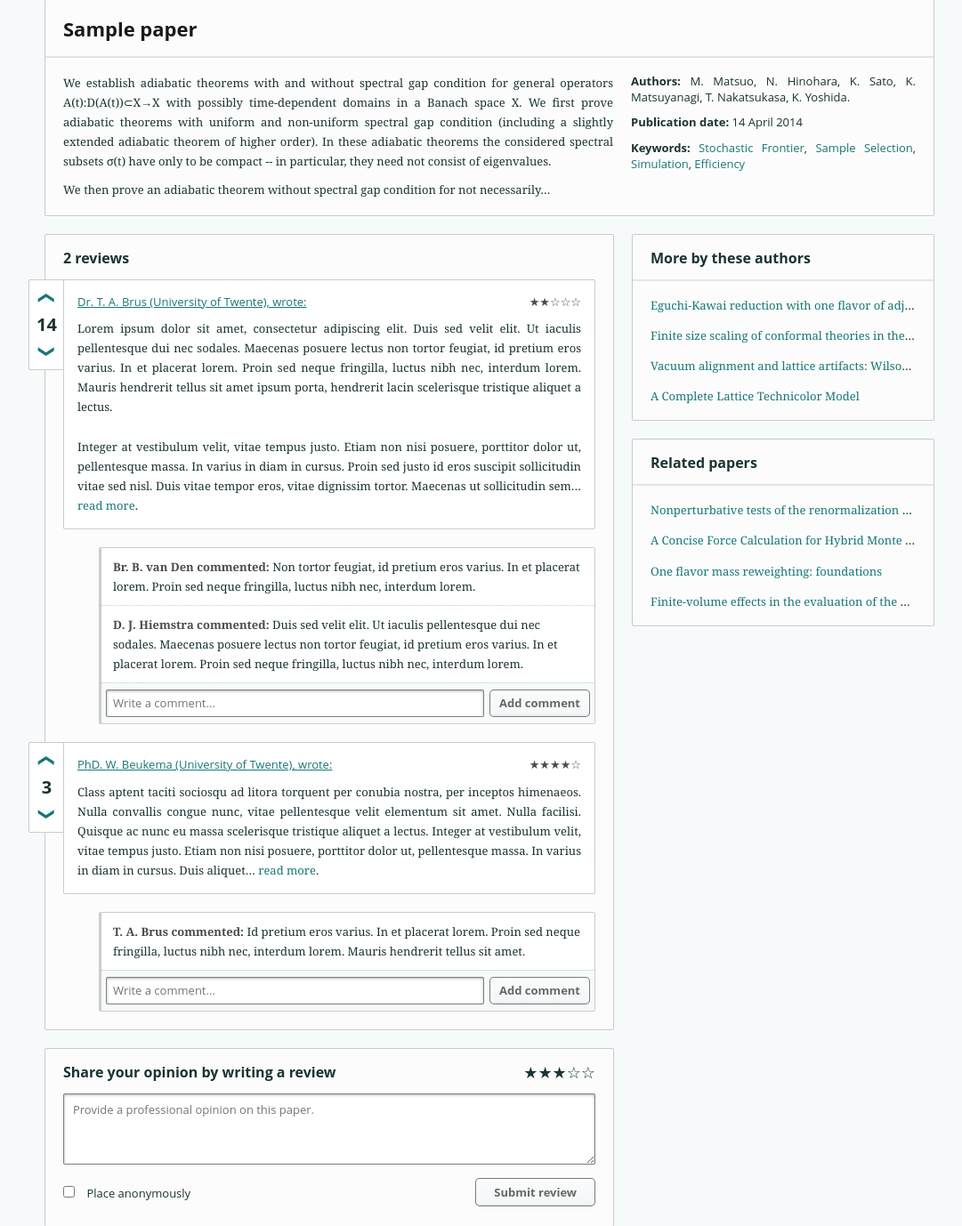
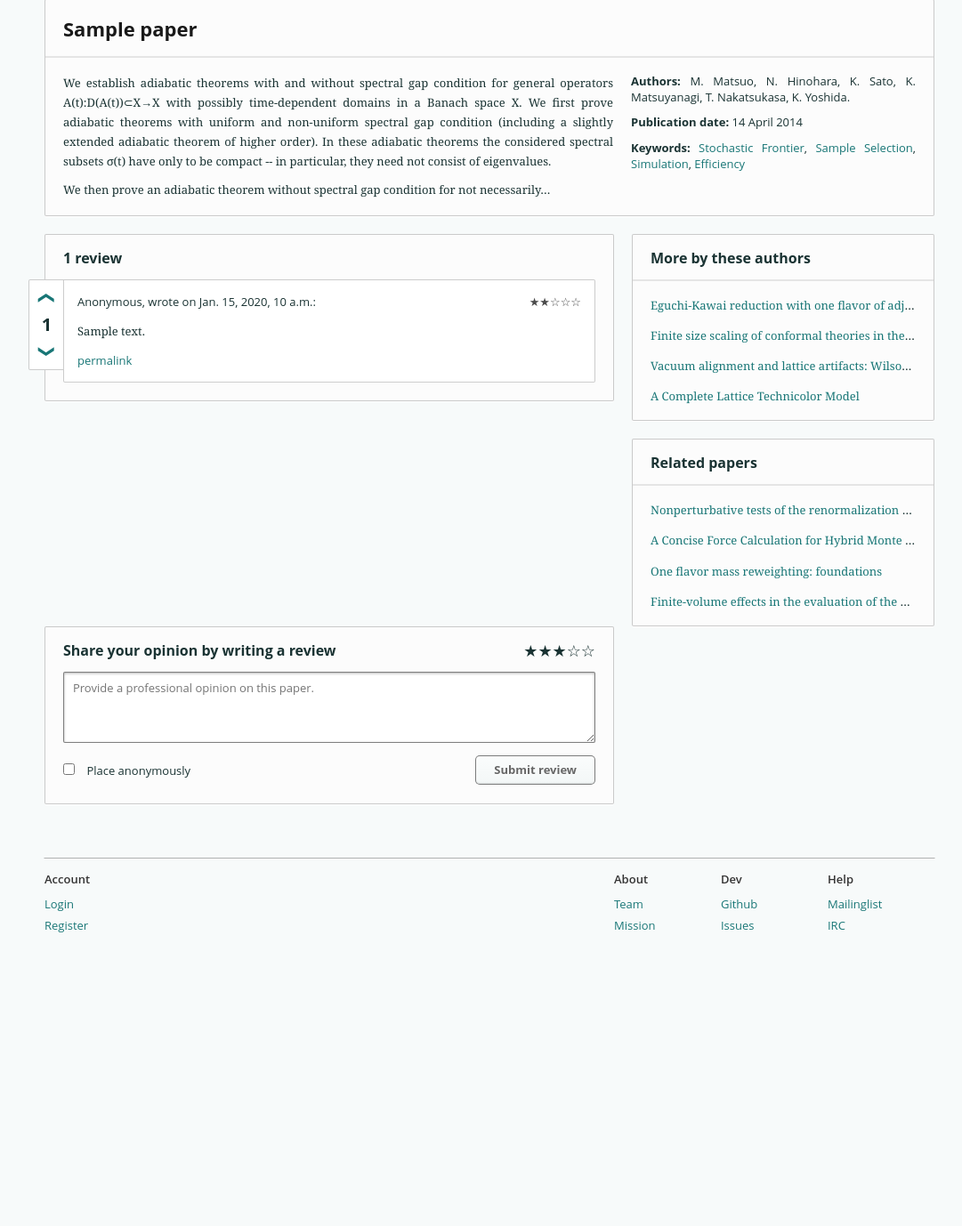
Before and after one commit to open-review/open-review, a Django app: page /papers/1/ in a window 1280 px wide. Shown: the part 92-1470 px from the top of the page at 89% size, without its empty margins (90-1171 px from the left). After the commit the page ends 1140 px from the top, so only its background shows below. Run offline with Django 3.2, Linux system fonts and the light colour scheme; data comes from the database, SQL or seed files in the repository; tables that the repository leaves empty hold one stand-in row (values such as "Sample post"); parts of the project's set-up code (start-up, migrations or seed data) failed here and were passed over; some libraries are stand-ins or nearby versions.

Commit message:
Restored voting, number of reviews and review text functionality

```diff
--- a/openreview/apps/accounts/templates/accounts/settings.html
+++ b/openreview/apps/accounts/templates/accounts/settings.html
@@ -1,6 +1,4 @@
 {% extends "base.html" %}
-
-{% load voting %}
 
 {% block css %}
     <link rel="stylesheet" href="{{ STATIC_URL }}accounts/settings.css" />
@@ -32,7 +30,7 @@
             <li>
                 <a href="{% url 'review' review.paper.id review.id %}" title="{{ review.timestamp }}, {{ review.poster }}">
                     <span class="number-of-votes">
-                        {{ review|format_votes }}
+                        {{ review.n_votes }}
                     </span>
                     {{ review.paper.title }}
                 </a>
--- a/openreview/apps/main/models/review.py
+++ b/openreview/apps/main/models/review.py
@@ -110,9 +110,13 @@ class Review(models.Model):
         return -(self.votes.filter(vote__lt=0).aggregate(n=Sum("vote"))["n"] or 0)
 
     @property
+    def score(self):
+        return self.n_upvotes - self.n_downvotes
+
+    @property
     def n_votes(self):
         # Neutral votes don't count, only consider up- and downvotes
-        return self.n_downvotes + self.n_upvotes
+        return self.n_upvotes + self.n_downvotes
 
     @property
     def cached(self):
--- a/openreview/apps/papers/static/papers/paper-with-reviews.css
+++ b/openreview/apps/papers/static/papers/paper-with-reviews.css
@@ -110,6 +110,7 @@ body > main > section.reviews section.review > div.voting a {
     line-height: 0px;
     padding: 18px 0;
     position: relative;
+    cursor: pointer;
 }
 
 body > main > section.reviews section.review > div.voting span {
@@ -149,7 +150,7 @@ body > main > section.reviews section.review > header span.rating {
     color: #4b4b4b;
 }
 
-body > main > section.reviews section.review p.content {
+body > main > section.reviews section.review article.content {
     text-align: justify;
     color: #1A3333;
     padding: 0;
--- a/openreview/apps/papers/templates/papers/paper.html
+++ b/openreview/apps/papers/templates/papers/paper.html
@@ -13,7 +13,7 @@
 {% endblock %}
 
 {% block content %}
-    <section class="paper box">
+    <section data-votes="{{ my_votes }}" data-reviews="{{ my_reviews }}" class="paper box">
         <header>
             <h1><a href="#" title="arXiv link">{{ paper.title|capfirst }}</a></h1>
         </header>
@@ -46,37 +46,16 @@
     </section>
 
     <section class="reviews box">
-        <h2>2 reviews</h2>
+        <h2>{{ reviews|length }} review{{ reviews|length|pluralize }}</h2>
 
-        <section class="review box">
-            <div class="voting">
-              <!-- See openreview/apps/tools/templatetags/voting.py#format_votes -->
-              <a class="up" href="#">❮</a>
-              <span class="counter">14</span>
-              <a class="down" href="#">❯</a>
-            </div>
+        {% for review in reviews %}
+            {% include "papers/review.html" with tree=review %}
+        {% endfor %}
 
-            <header>
-                <a href="#" class="author">Dr. T. A. Brus (University of Twente), wrote:</a>
-                <span class="rating">★★☆☆☆</span>
-            </header>
 
-            <p class="content">
-                Lorem ipsum dolor sit amet, consectetur adipiscing elit.
-                Duis sed velit elit. Ut iaculis pellentesque dui nec sodales. Maecenas
-                posuere lectus non tortor feugiat, id pretium eros varius. In et placerat
-                lorem. Proin sed neque fringilla, luctus nibh nec, interdum lorem.
-                Mauris hendrerit tellus sit amet ipsum porta, hendrerit lacin scelerisque
-                tristique aliquet a lectus. <br /> <br />
 
-                Integer at vestibulum velit, vitae tempus justo.
-                Etiam non nisi posuere, porttitor dolor ut, pellentesque massa. In varius in
-                diam in cursus. Proin sed justo id eros suscipit sollicitudin vitae sed nisl.
-                Duis vitae tempor eros, vitae dignissim tortor. Maecenas ut sollicitudin sem…
-                <a href="#">read more</a>.
-            </p>
-        </section>
 
+    <!--
         <section class="comments box">
             <section class="comment">
                 <span class="author">Br. B. van Den commented: </span>
@@ -101,7 +80,6 @@
 
         <section class="review box">
             <div class="voting">
-              <!-- See openreview/apps/tools/templatetags/voting.py#format_votes -->
               <a class="up" href="#">❮</a>
               <span class="counter">3</span>
               <a class="down" href="#">❯</a>
@@ -137,7 +115,7 @@
             </section>
         </section>
 
-    </section>
+-->    </section>
 
     <aside>
       <div class="more-by-these-authors box">
--- a/openreview/apps/papers/templates/papers/review.html
+++ b/openreview/apps/papers/templates/papers/review.html
@@ -1,61 +1,35 @@
 {% load markdown %}
 
-<section class="review-container">
-  <div id="r{{ review.id }}" review_id="{{ review.id }}" class="bs-callout bs-callout-info review">
+{% with tree.review as review %}
+
+<section data-review-id="{{ review.id }}" class="review box">
+    <div data-url="{% url "vote" paper.id review.id %}" class="voting">
+      <a class="up">❮</a>
+      <span class="counter">{{ review.score }}</span>
+      <a class="down">❯</a>
+    </div>
+
     <header>
-      <i class="glyphicon glyphicon-user"></i>
-      <span class="author">
-          {% if review.anonymous %}
-            ?
-          {% else %}
-            {{ review.poster.username }}
-          {% endif %}
-      </span>
-      on
-      <span class="timestamp" unix="{{ review.timestamp|date:'U' }}">
-        {{ review.timestamp }}
-      </span>
+        {% if review.anonymous %}
+            Anonymous,
+        {% else %}
+            <a class="author" href="#">{{ review.poster }}</a>,
+        {% endif %} wrote on <span class="datetime">{{ review.timestamp }}</span>:
 
-      {% if not review.parent %}
-      <span class="starfield" data-readonly="true" data-score="{{ review.rating }}"></span>
-      {% endif %}
+        <span class="rating">★★☆☆☆</span>
     </header>
 
-    <article {% if review.is_deleted %}class="deleted"{% endif %}>
-      {{ review.text|default_if_none:""|markdown }}
+    <article class="content {% if review.is_deleted %}deleted{% endif %}">
+        {% if review.text %}
+            {{ review.text|markdown }}
+        {% else %}
+            <p class="deleted">[deleted]</p>
+        {% endif %}
     </article>
 
-{% if not preview %}
     <footer>
-      <span class="options">
-        {% include "papers/review-options.html" with review=review paper=paper %}
-      </span>
-      <span style="display:none;" class="deleted-message">
-        You cannot cast votes on deleted reviews/comments.
-      </span>
-      <span style="display:none;" class="login-message">
-        You must be <a href="{% url "accounts-login" %}?next={{ url }}">logged in</a> to vote or comment!
-      </span>
+        <a href="{% url 'review' paper.id review.id %}">permalink</a>
     </footer>
-{% endif %}
-  </div>
+</section>
 
-{% if not preview %}
-  <div style="display:none;" class="new">
-    {% include "papers/comment.html" with review=new_review parent=review %}
-  </div>
-
-  <div style="display:none;" class="edit">
-    {% if review.is_review %}
-        <form method="post" action="{% url 'paper' paper.id %}" data-preview="{% url 'preview' paper.id %}" class="new">
-            {% csrf_token %}
-            <table>{{ edit_review_form }}</table>
-            <br /><input name="{{ edit_review_name }}" type="submit" value="Edit review">
-            {% include "papers/preview.html" %}
-        </form>
-    {% else %}
-        {% include "papers/comment.html" with review=review parent=review.parent %}
-    {% endif %}
-  </div>
-{% endif %}
-</section>
+{% endwith %}
--- a/openreview/apps/papers/views.py
+++ b/openreview/apps/papers/views.py
@@ -167,9 +167,7 @@ class PaperWithReviewsView(BaseReviewView):
         # Set cache and sort reviews by up-/downvotes
         set_n_votes_cache(reviews)
         reviews.sort(key=lambda r: r.n_upvotes - r.n_downvotes, reverse=True)
-
         reviews = [self.add_review_fields(review) for review in reviews]
-
         return super().get_context_data(paper=paper, reviews=reviews, **kwargs)
 
 
--- a/templates/base.html
+++ b/templates/base.html
@@ -13,7 +13,7 @@
         {% endcompress %}
         <title>OpenReview</title>
     </head>
-    <body csrf="{{ csrf_token }}">
+    <body data-anonymous="{{ user.is_anonymous|lower }}" data-csrf="{{ csrf_token }}">
         <header>
           <nav>
             <h1 class="logo"><a href="/">OpenReview.org</a></h1>
```
Also changed, not shown: openreview/apps/tools/templatetags/voting.py (deleted, +0 -8 lines), 2 other files.
